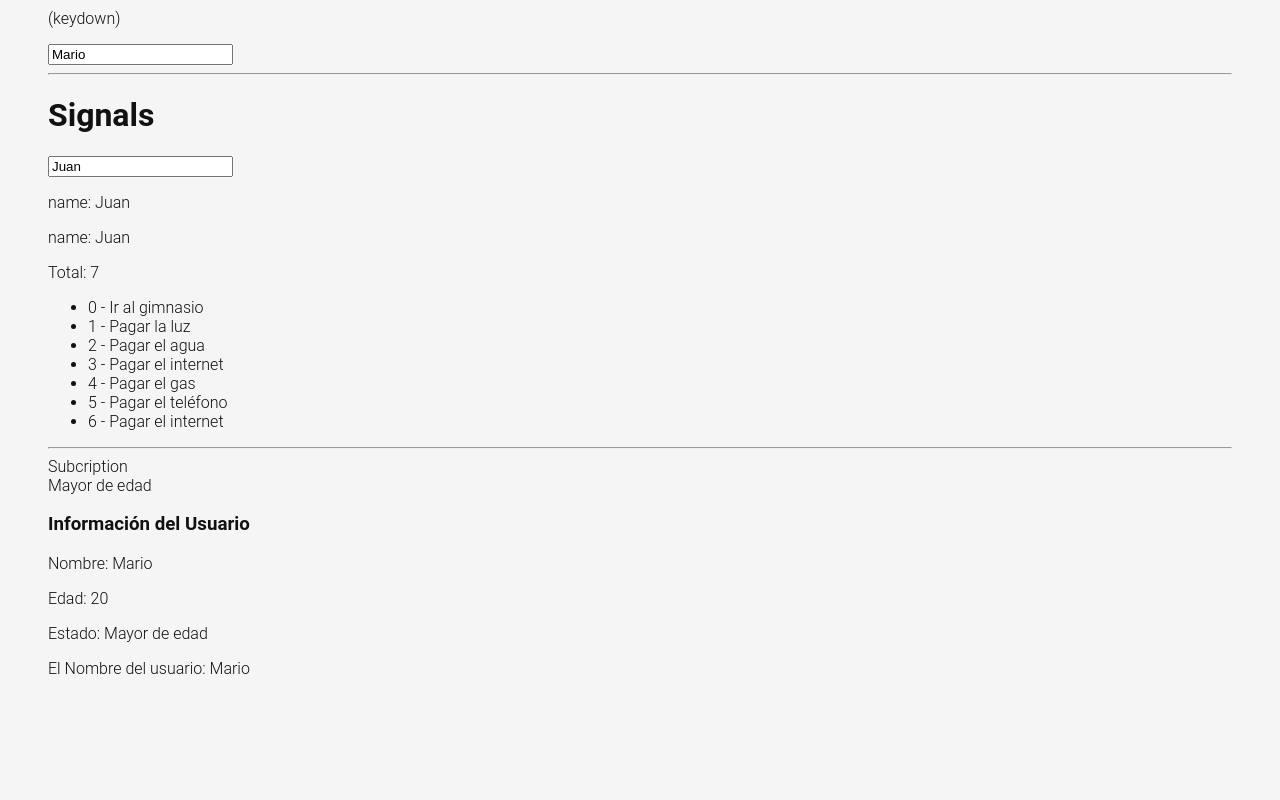
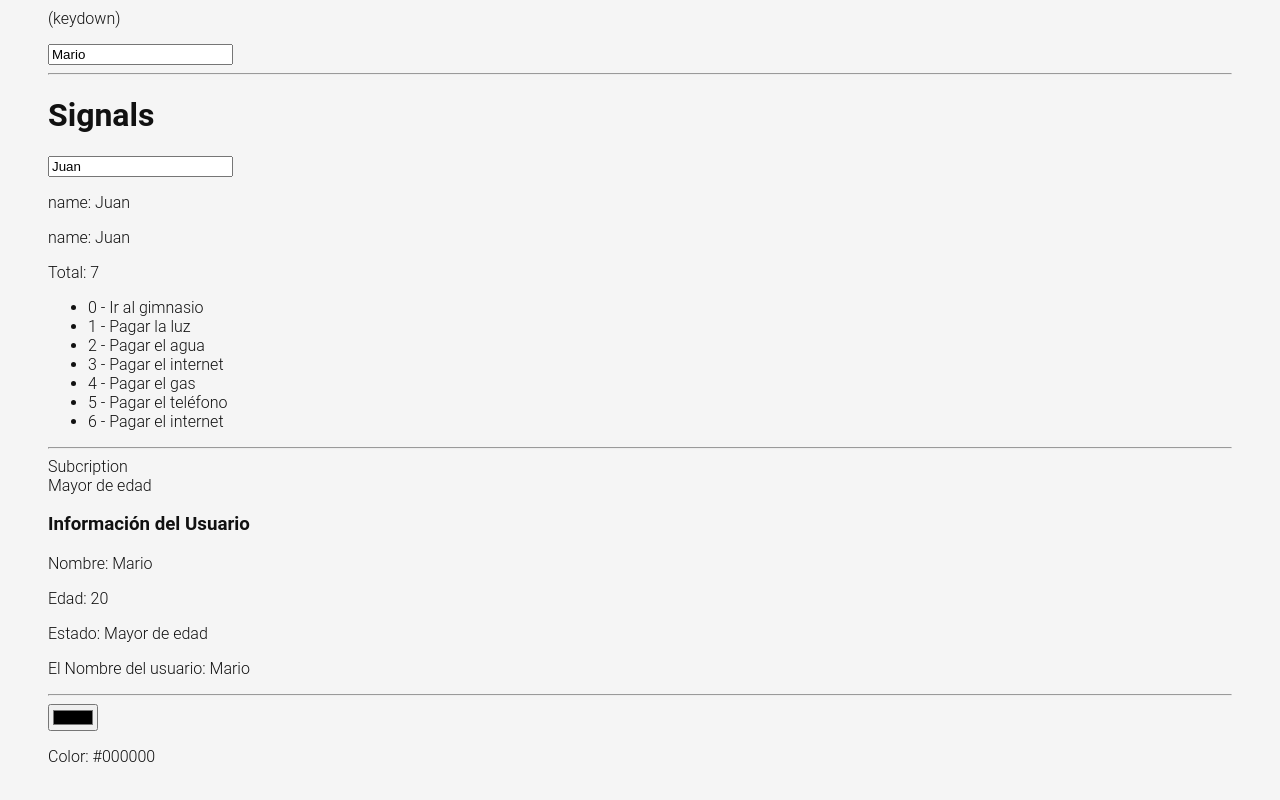
Before and after one commit to mrgomezsv/curso_angular_platzi, an Angular app: page /labs in a window 1280 px wide. Shown: the part 1277-2077 px from the top of the page. Before the commit the page ends 2019 px from the top, so only its background shows below. Built offline with nearby package versions, Linux system fonts and the light colour scheme.

Commit message:
Controlando un input

```diff
--- a/src/app/pages/labs/labs.component.html
+++ b/src/app/pages/labs/labs.component.html
@@ -78,4 +78,10 @@
 
 <div [ngSwitch]="person().name">
   <p *ngSwitchCase="'Mario'">El Nombre del usuario: {{ person().name }}</p>
+
+
+
+  <hr>
+  <input type="color" [formControl]="colorCtrl">
+  <p>Color: {{ colorCtrl.value }}</p>
 </div>
--- a/src/app/pages/labs/labs.component.ts
+++ b/src/app/pages/labs/labs.component.ts
@@ -1,11 +1,12 @@
 import { Component, signal } from '@angular/core';
 import { CommonModule } from '@angular/common';
-import { FormsModule } from '@angular/forms';
+import { FormsModule, ReactiveFormsModule } from '@angular/forms';
+import { FormControl } from '@angular/forms';
 
 @Component({
   selector: 'app-labs',
   standalone: true,
-  imports: [CommonModule, FormsModule],
+  imports: [CommonModule, FormsModule, ReactiveFormsModule],
   templateUrl: './labs.component.html',
   styleUrl: './labs.component.css'
 })
@@ -43,6 +44,15 @@
     // this.disabled = !this.disabled;
   }
 
+  colorCtrl = new FormControl('#000000');
+
+  constructor() {
+    this.colorCtrl.valueChanges.subscribe(value => {
+      console.log(value);
+    });
+  }
+
+
 
   changeInput(event: Event) {
     const input = event.target as HTMLInputElement
```
Also changed, not shown: 1 other file (tests, documents, lock files or other folders).
